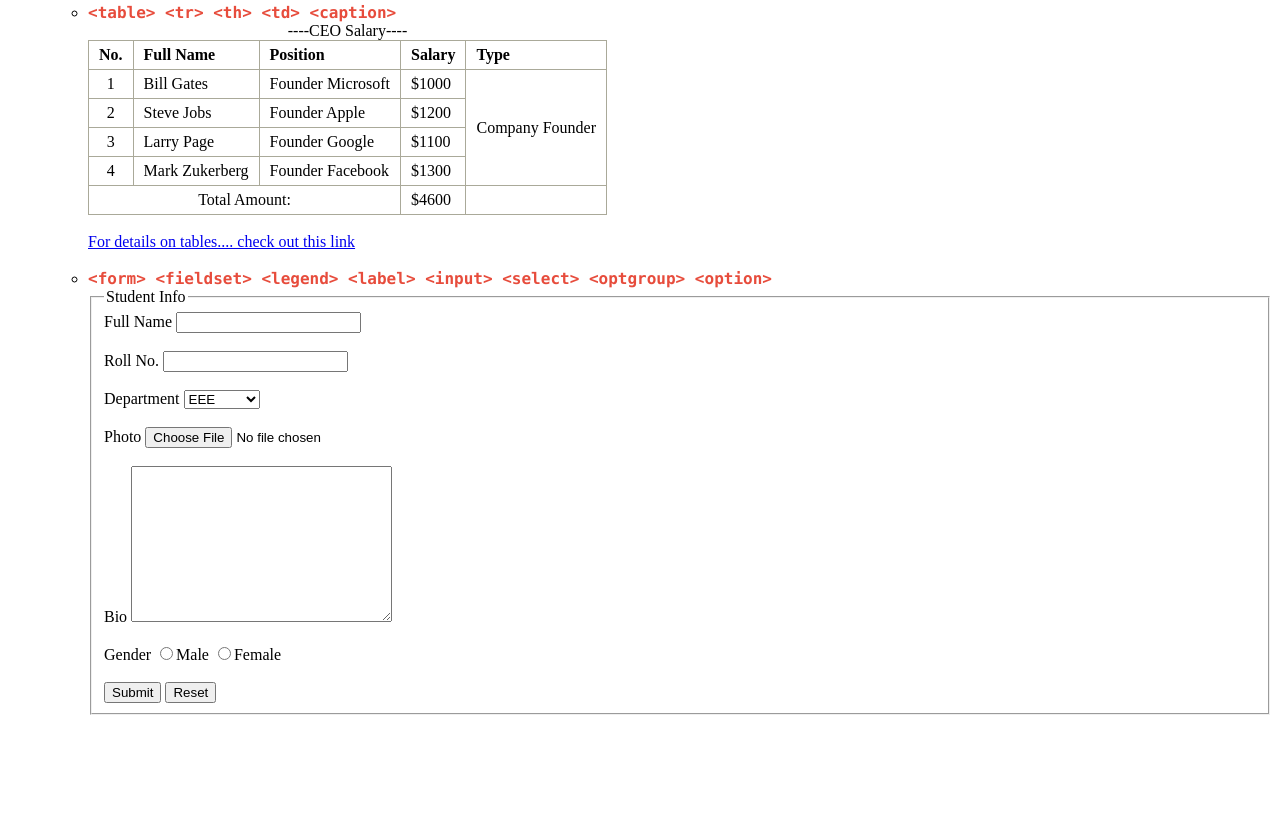
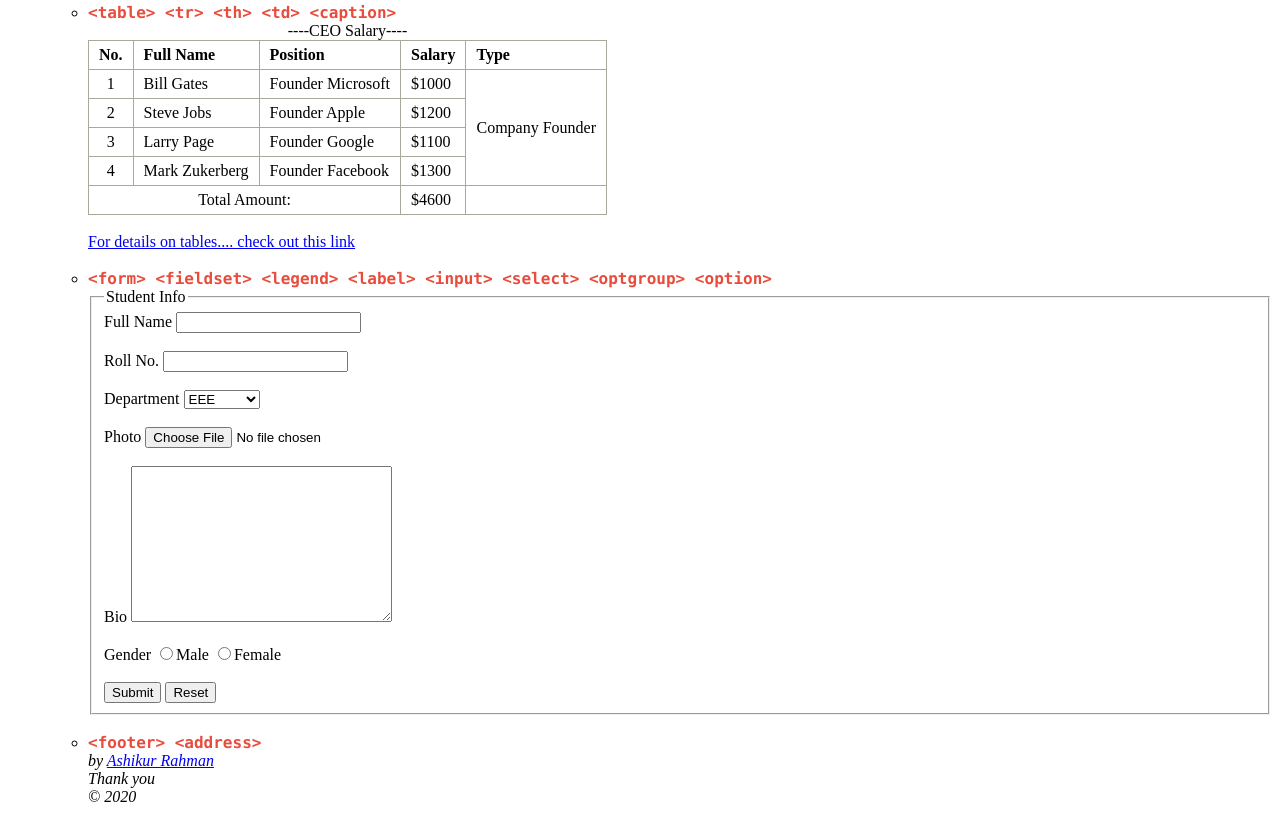
Before and after one commit to Ashikur170/class_06_homework, a plain HTML site: page index.html in a window 1280 px wide. Shown: the part 2861-3683 px from the top of the page. Before the commit the page ends 3592 px from the top, so only its background shows below. Drawn offline with Linux system fonts and the light colour scheme.

Commit message:
Add files via upload

```diff
--- a/index.html
+++ b/index.html
@@ -210,6 +210,18 @@ display: inline;
 							</fieldset>
 						</form>
 					</li>
+					<br>
+					<li>
+						<span class="element_practice">&#60;footer&#62; &#60;address&#62;</span>
+						<br>
+						<footer>
+							<address>
+								by <a href="https://github.com/Ashikur170" target="_blank">Ashikur Rahman</a><br>
+								Thank you<br>
+								&#169; 2020
+							</address>
+						</footer>
+					</li>
 				</ul>
 			</li>
 		</ol>
```
